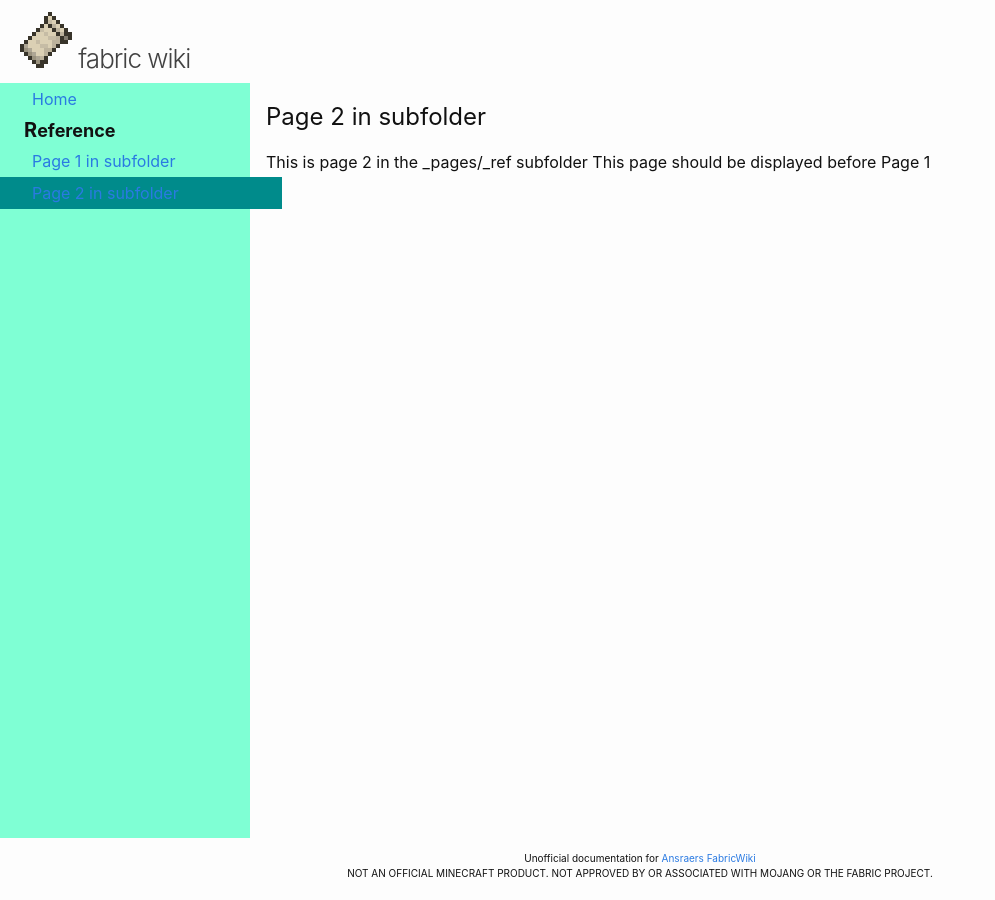
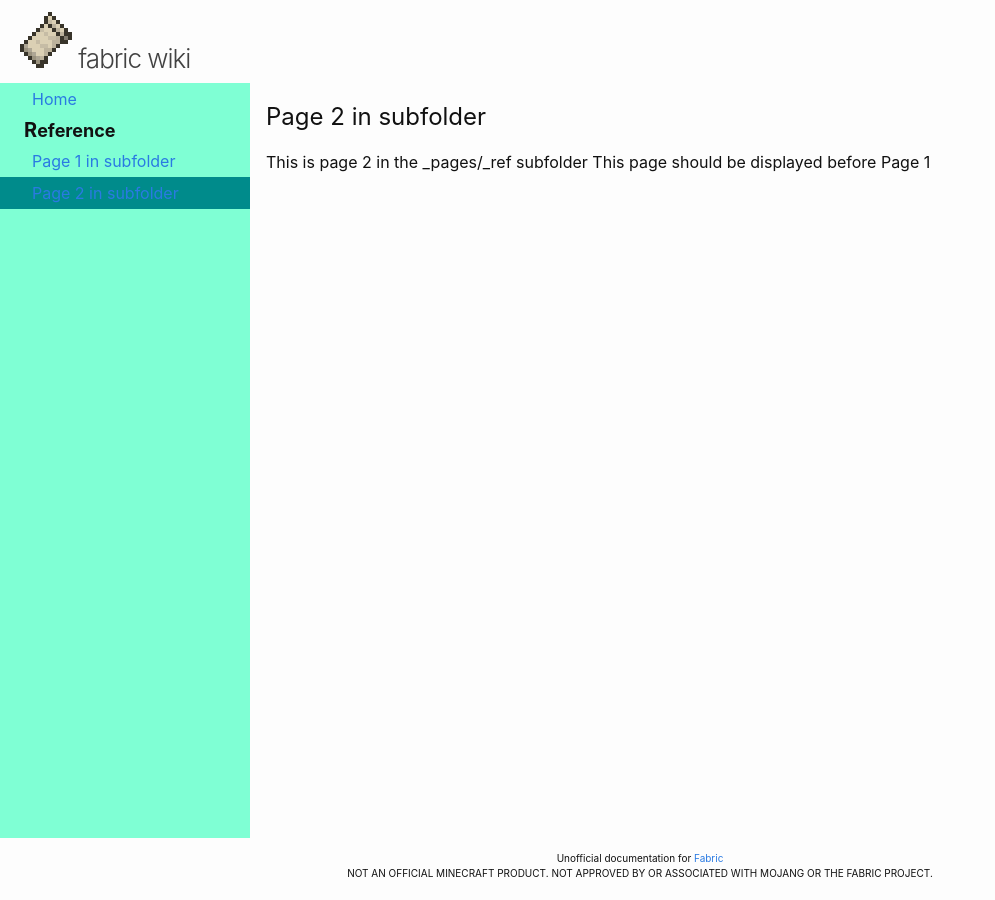
Before and after one commit to CottonMC/Wiki, a Jekyll site: the page built from _pages/_ref/Page2sub.md, in a window 1280 px wide. Shown: the whole page, without its empty margins (0-995 px from the left). Built offline with Jekyll 4.4.1, drawn with Linux system fonts in a browser that asks for light colours.

Commit message:
Edited footer, removed width=100%

```diff
--- a/_includes/footer.html
+++ b/_includes/footer.html
@@ -1,2 +1,2 @@
-Unofficial documentation for <a href="{% if site.codeurl %}{{ site.codeurl }}{% else %}{{ site.baseurl }}{% endif %}">{{ site.title }}</a><br>
+Unofficial documentation for <a href="{% if site.codeurl %}{{ site.codeurl }}{% else %}{{ site.baseurl }}{% endif %}">Fabric</a><br>
 NOT AN OFFICIAL MINECRAFT PRODUCT. NOT APPROVED BY OR ASSOCIATED WITH MOJANG OR THE FABRIC PROJECT.
--- a/css/main.css
+++ b/css/main.css
@@ -101,7 +101,6 @@ footer{
     display: block;
     padding: 4px 0px;
     padding-left: 2rem;
-    width: 100%;
 }
 .nav>li>a:hover {
     background-color: bisque;
```
